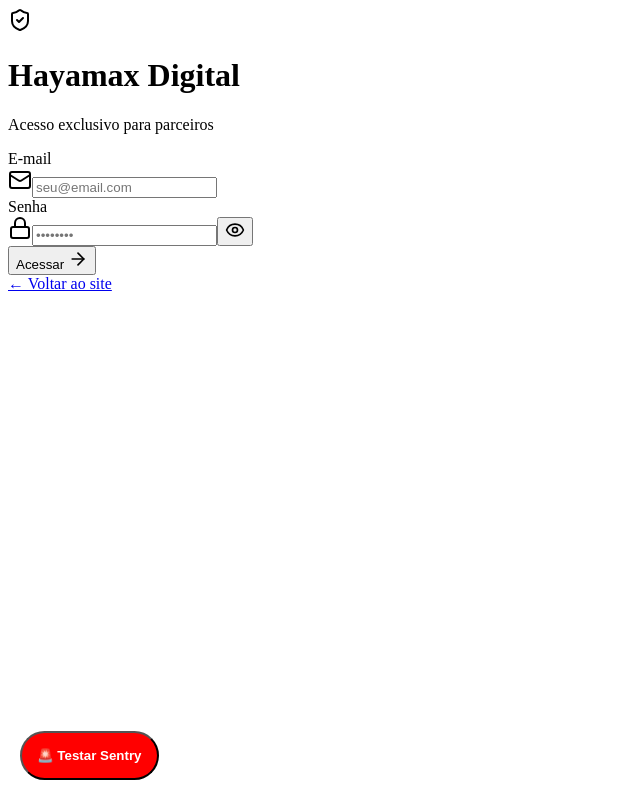
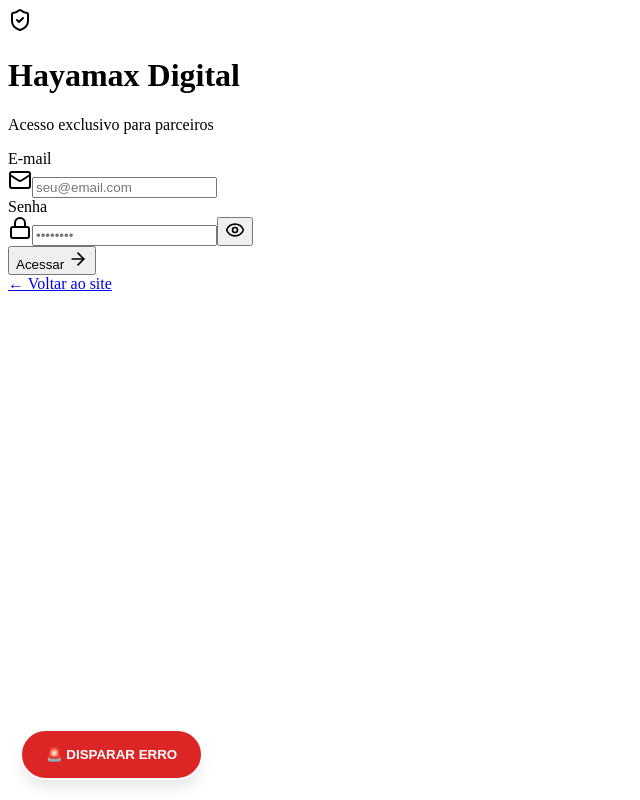
Before and after one commit to Moura10-HX/site-hayamax-final, a Next.js app: page /acesso in a window 1280 px wide. Shown: the whole page, without its empty margins (0-640 px from the left). Built offline with nearby package versions, Linux system fonts and the light colour scheme; no server answers.

Commit message:
Chore: Melhorando botao de teste Sentry e ajustes gerais

```diff
--- a/app/acesso/page.tsx
+++ b/app/acesso/page.tsx
@@ -75,14 +75,38 @@
               <span>{error}</span>
             </div>
           )}
-          <button
+          {/* BOTÃO DE TESTE SENTRY - VERSÃO ROBUSTA */}
+<button
   type="button"
-  style={{ position: 'fixed', bottom: '20px', left: '20px', zIndex: 9999, backgroundColor: 'red', color: 'white', padding: '15px', borderRadius: '50px', fontWeight: 'bold' }}
+  style={{
+    position: 'fixed',
+    bottom: '20px',
+    left: '20px',
+    zIndex: 9999,
+    backgroundColor: '#dc2626',
+    color: 'white',
+    padding: '16px 24px',
+    borderRadius: '9999px',
+    fontWeight: 'bold',
+    boxShadow: '0 10px 15px -3px rgba(0, 0, 0, 0.1)',
+    cursor: 'pointer',
+    border: '2px solid white'
+  }}
   onClick={() => {
-    throw new Error("Teste de Estabilidade Hayamax - Sentry OK!");
+    console.log("Botão clicado! Tentando enviar erro...");
+    // Método oficial do Sentry para teste manual
+    // @ts-ignore
+    if (window.Sentry) {
+        // @ts-ignore
+        window.Sentry.captureException(new Error("ERRO MANUAL CONFIRMADO - HAYAMAX"));
+        alert("Erro enviado para o Sentry! Verifique o painel.");
+    } else {
+        // Fallback bruto
+        throw new Error("ERRO MANUAL BRUTO - HAYAMAX");
+    }
   }}
 >
-  🚨 Testar Sentry
+  🚨 DISPARAR ERRO
 </button>
           <form onSubmit={handleLogin} className="space-y-5">
             <div className="space-y-2">
```
